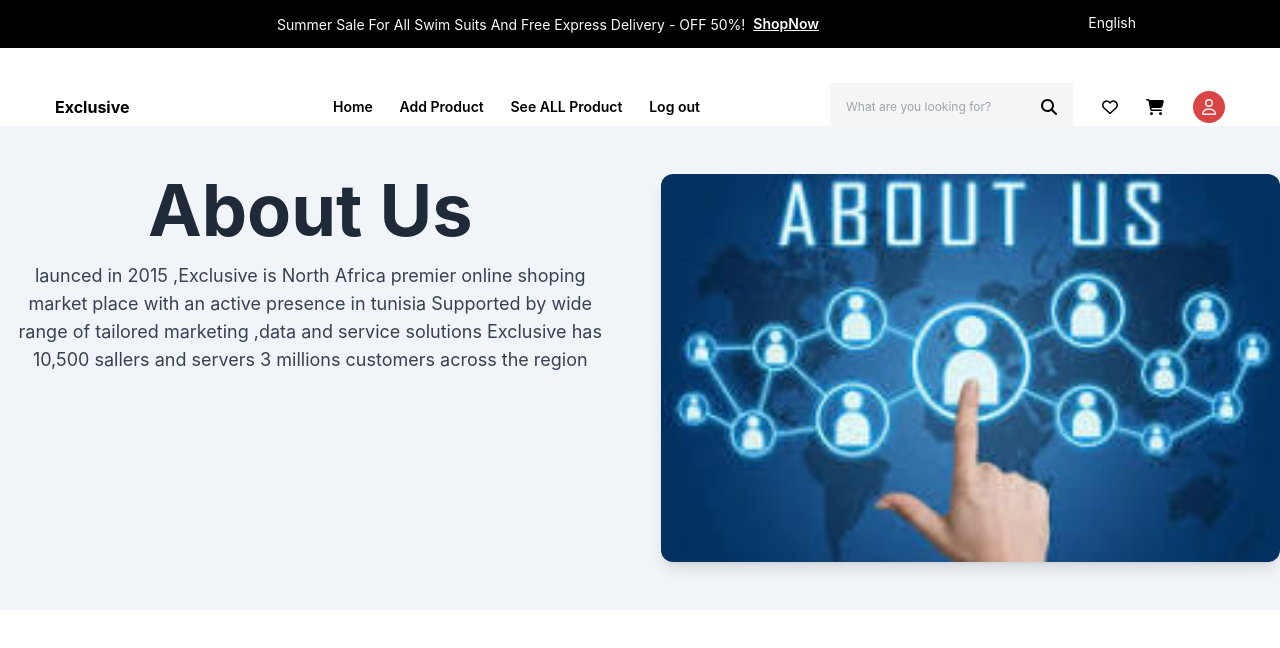
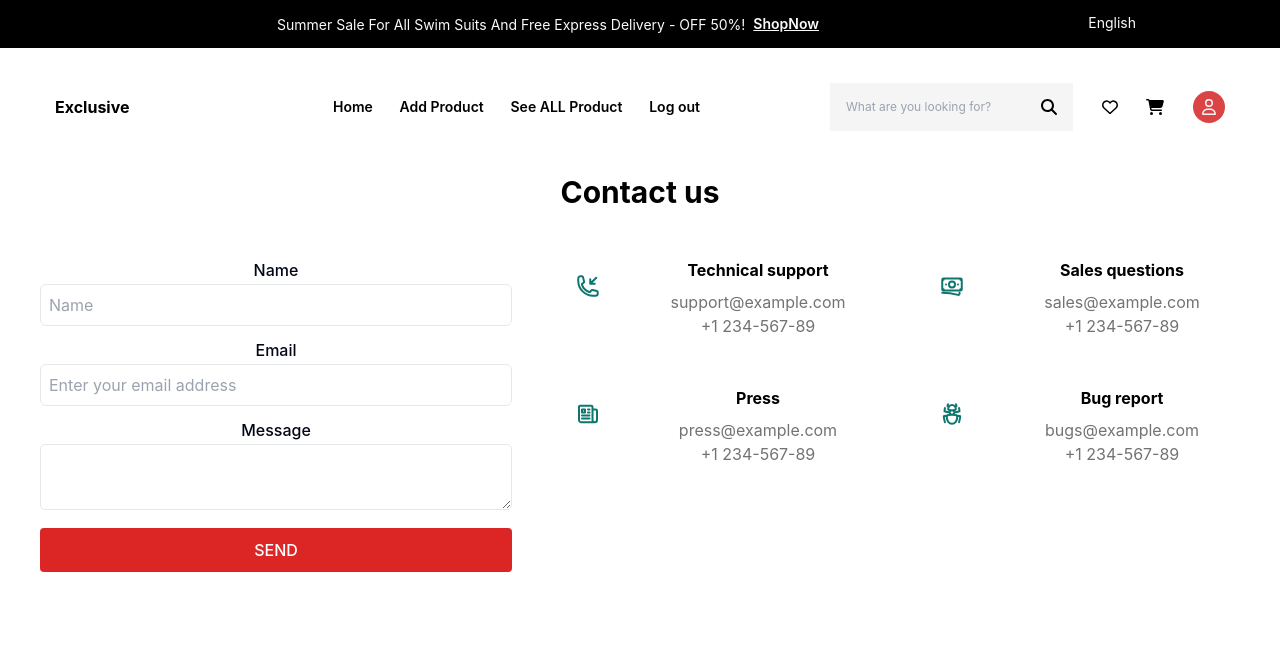
Before and after one commit to shopsiteTEAA/shopTEAA, a React (Create React App) app: page / in a window 1280 px wide. Shown: the top 648 px of the page. Built offline with nearby package versions, Linux system fonts and the light colour scheme.

Commit message:
create contact about us not found

```diff
--- a/src/App.js
+++ b/src/App.js
@@ -2,6 +2,7 @@
 import { BrowserRouter as Router, Routes, Route} from 'react-router-dom'
 import AboutUs from "./Components/AboutUs.jsx";
 import Contact from "./Components/Contact.jsx";
+import NotFound from './Components/NotFound.jsx';
 
 
 
@@ -10,7 +11,7 @@
     <div className="App">
      <Router>
         <Routes>
-          <Route path="/" element={<AboutUs />} />
+          <Route path="/" element={<Contact />} />
         </Routes>
       </Router>
     </div>
--- a/src/Components/AboutUs.jsx
+++ b/src/Components/AboutUs.jsx
@@ -8,7 +8,7 @@
     <div>
       <MinHeader/>
       <Navbar/>
-    <div className=" bg-slate-100 py-12 flex flex-col lg:flex-row">
+    <div className=" bg-white py-12 flex flex-col lg:flex-row">
     <div className="max-w-4xl mx-auto px-4 lg:mr-10 lg:w-1/2">
       <h2 className="text-7xl font-bold text-gray-800 mb-4">About Us</h2>
       <p className="text-lg text-gray-700 mb-6">
--- a/src/Components/Contact.jsx
+++ b/src/Components/Contact.jsx
@@ -10,38 +10,153 @@
          <MinHeader/>
       <Navbar/>
 
-    <div className="container mx-auto py-8 bg-slate-100">
-            <h1 className="text-7xl font-bold text-gray-800 mb-4">Contact Us</h1>
-            <div className="max-w-lg mx-auto bg-white p-6 rounded-lg shadow-md">
-                <div className="mb-4">
-                    <h2 className="text-xl font-semibold mb-2">Our Address</h2>
-                    <p>RBK EL GHAZELA</p>
-                    <p>ARIANA</p>
+      <div class="container my-12 mx-auto px-2 md:px-4">
+
+<section class="mb-32">
+
+    <div class="flex justify-center">
+        <div class="text-center md:max-w-xl lg:max-w-3xl">
+            <h2 class="mb-12 px-6 text-3xl font-bold">
+                Contact us
+            </h2>
+        </div>
+    </div>
+
+    <div class="flex flex-wrap">
+
+        <form class="mb-12 w-full shrink-0 grow-0 basis-auto md:px-3 lg:mb-0 lg:w-5/12 lg:px-6">
+
+            <div class="mb-3 w-full">
+                <label class="block font-medium mb-[2px] text-slate-950" htmlFor="exampleInput90">
+                        Name
+                </label>
+                <input type="text" class="px-2 py-2 border w-full outline-none rounded-md" id="exampleInput90" placeholder="Name" />
+            </div>
+
+            <div class="mb-3 w-full">
+                <label class="block font-medium mb-[2px] text-slate-950" htmlFor="exampleInput90">
+                        Email
+                </label>
+                <input type="email" class="px-2 py-2 border w-full outline-none rounded-md" id="exampleInput90"
+                        placeholder="Enter your email address" />
+            </div>
+
+            <div class="mb-3 w-full">
+                <label class="block font-medium mb-[2px]  text-slate-950" htmlFor="exampleInput90">
+                        Message
+                </label>
+                <textarea class="px-2 py-2 border rounded-[5px] w-full outline-none" name="" id=""></textarea>
+            </div>
+
+            <button type="button"
+                    class="mb-6 inline-block w-full rounded bg-red-600 px-6 py-2.5 font-medium uppercase leading-normal text-white hover:shadow-md hover:bg-teal-500">
+                    Send
+            </button>
+
+        </form>
+
+        <div class="w-full shrink-0 grow-0 basis-auto lg:w-7/12">
+            <div class="flex flex-wrap">
+                <div class="mb-12 w-full shrink-0 grow-0 basis-auto md:w-6/12 md:px-3 lg:px-6">
+                    <div class="flex items-start">
+                        <div class="shrink-0">
+                            <div class="inline-block rounded-md bg-teal-400-100 p-4 text-teal-700">
+                                <svg xmlns="http://www.w3.org/2000/svg" fill="none" viewBox="0 0 24 24"
+                                    stroke-width="2" stroke="currentColor" class="h-6 w-6">
+                                    <path stroke-linecap="round" stroke-linejoin="round"
+                                        d="M14.25 9.75v-4.5m0 4.5h4.5m-4.5 0l6-6m-3 18c-8.284 0-15-6.716-15-15V4.5A2.25 2.25 0 014.5 2.25h1.372c.516 0 .966.351 1.091.852l1.106 4.423c.11.44-.054.902-.417 1.173l-1.293.97a1.062 1.062 0 00-.38 1.21 12.035 12.035 0 007.143 7.143c.441.162.928-.004 1.21-.38l.97-1.293a1.125 1.125 0 011.173-.417l4.423 1.106c.5.125.852.575.852 1.091V19.5a2.25 2.25 0 01-2.25 2.25h-2.25z" />
+                                </svg>
+                            </div>
+                        </div>
+                        <div class="ml-6 grow">
+                            <p class="mb-2 font-bold">
+                                Technical support
+                            </p>
+                            <p class="text-neutral-500 ">
+                                support@example.com
+                            </p>
+                            <p class="text-neutral-500 ">
+                                +1 234-567-89
+                            </p>
+                        </div>
+                    </div>
                 </div>
-                <div className="mb-4">
-                    <h2 className="text-xl font-semibold mb-2">Phone Number</h2>
-                    <p>(216)20 014 819</p>
+                <div class="mb-12 w-full shrink-0 grow-0 basis-auto md:w-6/12 md:px-3 lg:px-6">
+                    <div class="flex items-start">
+                        <div class="shrink-0">
+                            <div class="inline-block rounded-md bg-teal-400-100 p-4 text-teal-700">
+                                <svg xmlns="http://www.w3.org/2000/svg" fill="none" viewBox="0 0 24 24"
+                                    stroke-width="2" stroke="currentColor" class="h-6 w-6">
+                                    <path stroke-linecap="round" stroke-linejoin="round"
+                                        d="M2.25 18.75a60.07 60.07 0 0115.797 2.101c.727.198 1.453-.342 1.453-1.096V18.75M3.75 4.5v.75A.75.75 0 013 6h-.75m0 0v-.375c0-.621.504-1.125 1.125-1.125H20.25M2.25 6v9m18-10.5v.75c0 .414.336.75.75.75h.75m-1.5-1.5h.375c.621 0 1.125.504 1.125 1.125v9.75c0 .621-.504 1.125-1.125 1.125h-.375m1.5-1.5H21a.75.75 0 00-.75.75v.75m0 0H3.75m0 0h-.375a1.125 1.125 0 01-1.125-1.125V15m1.5 1.5v-.75A.75.75 0 003 15h-.75M15 10.5a3 3 0 11-6 0 3 3 0 016 0zm3 0h.008v.008H18V10.5zm-12 0h.008v.008H6V10.5z" />
+                                </svg>
+                            </div>
+                        </div>
+                        <div class="ml-6 grow">
+                            <p class="mb-2 font-bold ">
+                                Sales questions
+                            </p>
+                            <p class="text-neutral-500 ">
+                                sales@example.com
+                            </p>
+                            <p class="text-neutral-500 ">
+                                +1 234-567-89
+                            </p>
+                        </div>
+                    </div>
                 </div>
-                <div className="mb-4">
-                    <h2 className="text-xl font-semibold mb-2">Email Address</h2>
-                    <p>info@example.com</p>
+                <div class="mb-12 w-full shrink-0 grow-0 basis-auto md:w-6/12 md:px-3 lg:px-6">
+                    <div class="align-start flex">
+                        <div class="shrink-0">
+                            <div class="inline-block rounded-md bg-teal-400-100 p-4 text-teal-700">
+                                <svg xmlns="http://www.w3.org/2000/svg" fill="none" viewBox="0 0 24 24"
+                                    stroke-width="2" stroke="currentColor" class="h-6 w-6">
+                                    <path stroke-linecap="round" stroke-linejoin="round"
+                                        d="M12 7.5h1.5m-1.5 3h1.5m-7.5 3h7.5m-7.5 3h7.5m3-9h3.375c.621 0 1.125.504 1.125 1.125V18a2.25 2.25 0 01-2.25 2.25M16.5 7.5V18a2.25 2.25 0 002.25 2.25M16.5 7.5V4.875c0-.621-.504-1.125-1.125-1.125H4.125C3.504 3.75 3 4.254 3 4.875V18a2.25 2.25 0 002.25 2.25h13.5M6 7.5h3v3H6v-3z" />
+                                </svg>
+                            </div>
+                        </div>
+                        <div class="ml-6 grow">
+                            <p class="mb-2 font-bold ">Press</p>
+                            <p class="text-neutral-500 ">
+                                press@example.com
+                            </p>
+                            <p class="text-neutral-500 ">
+                                +1 234-567-89
+                            </p>
+                        </div>
+                    </div>
                 </div>
-                <div className="mb-4">
-                    <h2 className="text-xl font-semibold mb-2">Follow Us</h2>
-                    <div className="flex space-x-4">
-                        <a href="#" className="text-blue-500 hover:text-blue-600">
-                            <FaFacebook className="w-6 h-6" />
-                        </a>
-                        <a href="#" className="text-blue-500 hover:text-blue-600">
-                            <FaTwitter className="w-6 h-6" />
-                        </a>
-                        <a href="#" className="text-blue-500 hover:text-blue-600">
-                            <FaInstagram className="w-6 h-6" />
-                        </a>
+                <div class="mb-12 w-full shrink-0 grow-0 basis-auto md:w-6/12 md:px-3 lg:px-6">
+                    <div class="align-start flex">
+                        <div class="shrink-0">
+                            <div class="inline-block rounded-md bg-teal-400-100 p-4 text-teal-700">
+                                <svg xmlns="http://www.w3.org/2000/svg" fill="none" viewBox="0 0 24 24"
+                                    stroke-width="2" stroke="currentColor" class="h-6 w-6">
+                                    <path stroke-linecap="round" stroke-linejoin="round"
+                                        d="M12 12.75c1.148 0 2.278.08 3.383.237 1.037.146 1.866.966 1.866 2.013 0 3.728-2.35 6.75-5.25 6.75S6.75 18.728 6.75 15c0-1.046.83-1.867 1.866-2.013A24.204 24.204 0 0112 12.75zm0 0c2.883 0 5.647.508 8.207 1.44a23.91 23.91 0 01-1.152 6.06M12 12.75c-2.883 0-5.647.508-8.208 1.44.125 2.104.52 4.136 1.153 6.06M12 12.75a2.25 2.25 0 002.248-2.354M12 12.75a2.25 2.25 0 01-2.248-2.354M12 8.25c.995 0 1.971-.08 2.922-.236.403-.066.74-.358.795-.762a3.778 3.778 0 00-.399-2.25M12 8.25c-.995 0-1.97-.08-2.922-.236-.402-.066-.74-.358-.795-.762a3.734 3.734 0 01.4-2.253M12 8.25a2.25 2.25 0 00-2.248 2.146M12 8.25a2.25 2.25 0 012.248 2.146M8.683 5a6.032 6.032 0 01-1.155-1.002c.07-.63.27-1.222.574-1.747m.581 2.749A3.75 3.75 0 0115.318 5m0 0c.427-.283.815-.62 1.155-.999a4.471 4.471 0 00-.575-1.752M4.921 6a24.048 24.048 0 00-.392 3.314c1.668.546 3.416.914 5.223 1.082M19.08 6c.205 1.08.337 2.187.392 3.314a23.882 23.882 0 01-5.223 1.082" />
+                                </svg>
+                            </div>
+                        </div>
+                        <div class="ml-6 grow">
+                            <p class="mb-2 font-bold">
+                                Bug report
+                            </p>
+                            <p class="text-neutral-500 ">
+                                bugs@example.com
+                            </p>
+                            <p class="text-neutral-500">
+                                +1 234-567-89
+                            </p>
+                        </div>
                     </div>
                 </div>
             </div>
         </div>
+
+    </div>
+</section>
+</div>
         </div>
   )
 }
```
Also changed, not shown: src/Components/NotFound.jsx (+6 -4 lines).
